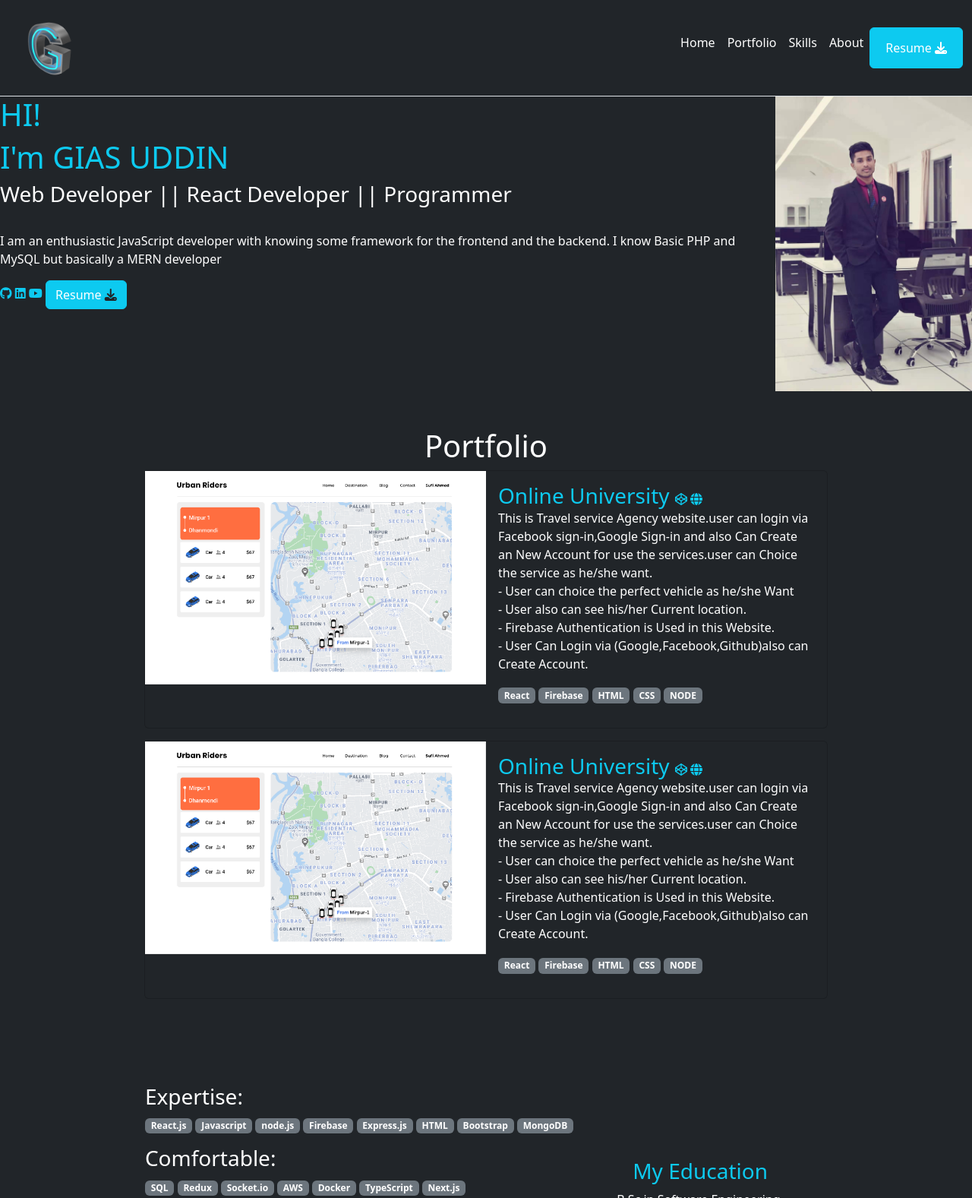
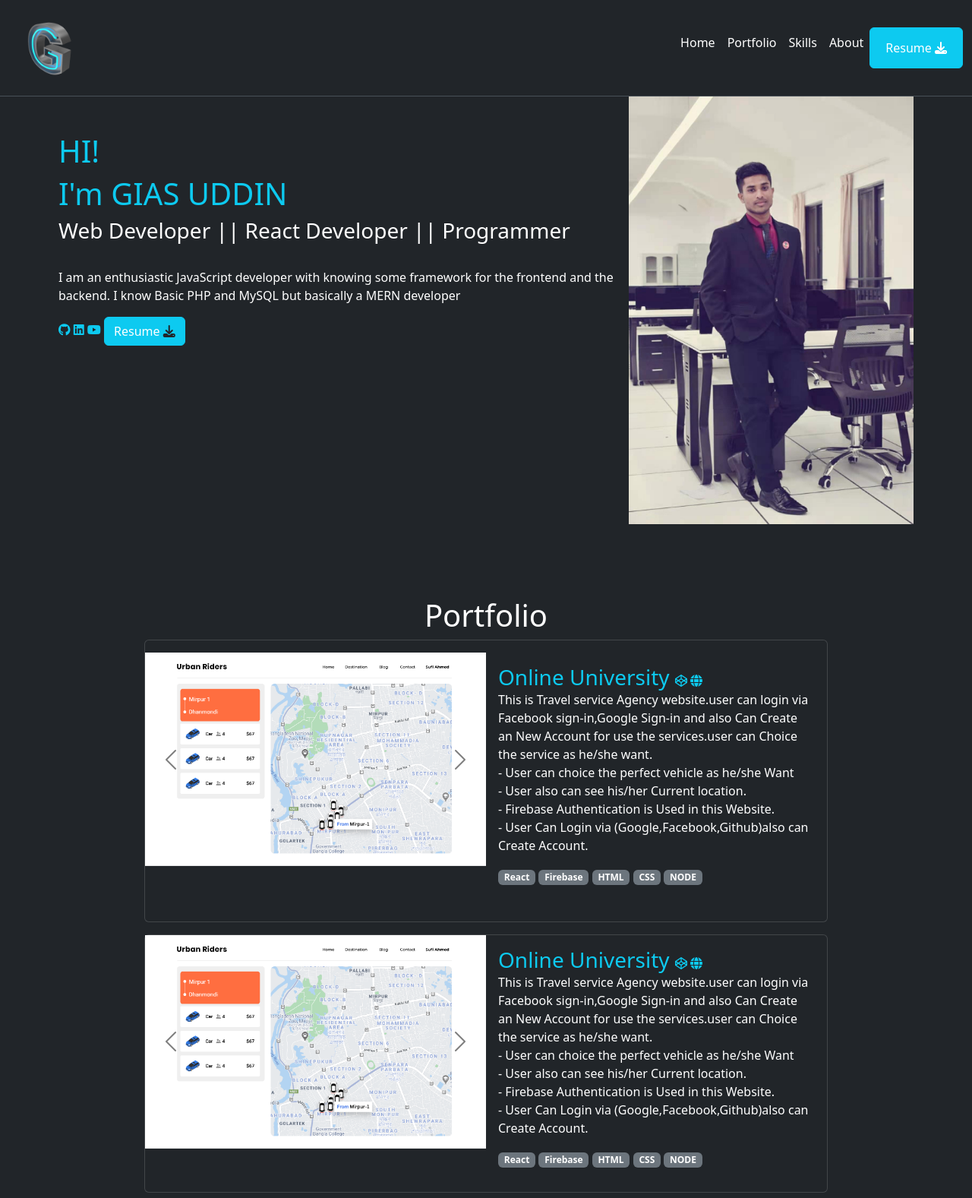
Before and after one commit to NowshinBushra/Portfolio-Site, a plain HTML site: page index.html in a window 1280 px wide. Shown: the top 1577 px of the page at 76% size. Drawn offline with Linux system fonts and the light colour scheme.

Commit message:
8th commit

```diff
--- a/index.html
+++ b/index.html
@@ -4,7 +4,7 @@
 <head>
     <meta charset="UTF-8">
     <meta name="viewport" content="width=device-width, initial-scale=1.0">
-    <title>Document</title>
+    <title>Portfolio Site</title>
 
     <link rel="stylesheet" href="style.css">
     <link rel="stylesheet" href="/bootstrap-5.3.3-dist/css/bootstrap.min.css">
@@ -13,7 +13,7 @@
         crossorigin="anonymous" referrerpolicy="no-referrer" />
 </head>
 
-<body class="bg-dark text-white">
+<body data-bs-theme="dark" class="text-white">
 
     <header>
         <!-- -------------------Navbar section---------------- -->
@@ -51,40 +51,45 @@
         </nav>
         <!-- ----------------------- Banner section --------------------- -->
 
-        <section class="banner d-flex">
-            <div class="intro">
+        <section class="mb-5 container" style="max-width: 1150px;">
+            <div class="row g-0">
+                <div class="col-md-8 mb-3">
+                    <div class="card-body mt-5">
                         <h1 class="text-info">HI!</h1>
                         <h1 class="text-info">I'm GIAS UDDIN</h1>
                         <h3>Web Developer || React Developer || Programmer</h3>
                         <br>
-                <p>I am an enthusiastic JavaScript developer with knowing some framework for the frontend and the
+                        <p>I am an enthusiastic JavaScript developer with knowing some framework for the frontend and
+                            the
                             backend. I know Basic PHP and MySQL but basically a MERN developer</p>
+                    </div>
 
                     <div>
                         <a class="text-info" href="https://github.com/"><i class="fa-brands fa-github"></i></a>
-                    <a class="text-info" href="https://www.linkedin.com/"><i class="fa-brands fa-linkedin"></i></a>
+                        <a class="text-info"href="https://www.linkedin.com/"><i class="fa-brands fa-linkedin"></i></a>
                         <a class="text-info" href="https://www.youtube.com/"><i class="fa-brands fa-youtube"></i></a>
-                    <button class="btn btn-info" type=""><a class="nav-link text-white"
-                        href="/images/galaxy.gif" download="resume">Resume <i
-                            class="fa-solid fa-download text-dark"></i></a>
+                        <button class="btn btn-info" type=""><a class="nav-link text-white" href="/images/galaxy.gif"
+                                download="resume">Resume <i class="fa-solid fa-download text-dark"></i></a>
                         </button>
                     </div>
                 </div>
-            <div class="w-25">
+                <div class="col-md-4">
                     <img src="/images/gias.jpg" class="img-fluid" alt="">
+                </div>
             </div>
         </section>
 
     </header>
 
     <main>
-        <section class="d-flex justify-content-center py-5">
+        <!--  ------------------------ Portfolio section -------------------- -->
+        <section class="d-flex justify-content-center p-5">
             <div>
                 <h1 class="text-center">Portfolio</h1>
 
                 <div class="card mb-3 bg-dark text-white" style="max-width: 900px;">
                     <div class="row g-0">
-                        <div class="col-md-6">
+                        <div class="col-md-6 my-3">
 
                             <div id="carouselExample" class="carousel slide">
                                 <div class="carousel-inner">
@@ -106,11 +111,13 @@
                             </div>
 
                         </div>
-                        <div class="col-md-6">
+                        <div class="col-md-6 my-3">
                             <div class="card-body">
                                 <h3 class="card-title d-inline text-info">Online University </h3>
-                                <a class="text-info" href="" target="_blank"><i class="fa-brands fa-codepen"></i></a>
-                                <a class="text-info" href="" target="_blank"><i class="fa-solid fa-globe"></i></a>
+                                <a class="text-info" href="https://github.com/NowshinBushra/Portfolio-Site"
+                                    target="_blank"><i class="fa-brands fa-codepen"></i></a>
+                                <a class="text-info" href="https://github.com/NowshinBushra/Portfolio-Site"
+                                    target="_blank"><i class="fa-solid fa-globe"></i></a>
                                 <p class="card-text">This is Travel service Agency website.user can login via Facebook
                                     sign-in,Google Sign-in and also Can Create an New Account for use the services.user
                                     can Choice the service as he/she want.
@@ -159,8 +166,10 @@
                         <div class="col-md-6">
                             <div class="card-body">
                                 <h3 class="card-title d-inline text-info">Online University </h3>
-                                <a class="text-info" href="" target="_blank"><i class="fa-brands fa-codepen"></i></a>
-                                <a class="text-info" href="" target="_blank"><i class="fa-solid fa-globe"></i></a>
+                                <a class="text-info" href="https://github.com/NowshinBushra/Portfolio-Site"
+                                    target="_blank"><i class="fa-brands fa-codepen"></i></a>
+                                <a class="text-info" href="https://github.com/NowshinBushra/Portfolio-Site"
+                                    target="_blank"><i class="fa-solid fa-globe"></i></a>
                                 <p class="text-white">This is Travel service Agency website.user can login via Facebook
                                     sign-in,Google Sign-in and also Can Create an New Account for use the services.user
                                     can Choice the service as he/she want.
@@ -185,8 +194,11 @@
         </section>
 
 
-        <section class="d-flex align-items-center justify-content-center py-5">
-            <div>
+        <section class="d-flex container align-items-center justify-content-around py-5">
+            <div class="mb-3 container" style="max-width: 990px;">
+                <div class="row g-0">
+                    <div class="col-md-8">
+
                         <div>
                             <h3>Expertise:</h3>
                             <p>
@@ -230,15 +242,20 @@
                                 <span class="badge text-bg-secondary">Git</span>
                             </p>
                         </div>
+
                     </div>
 
 
+                    <div class="col-md-4 d-flex align-items-center justify-content-center">
                         <div class="text-center">
                             <h3 class="text-info">My Education</h3>
                             <p>B.Sc in Software Engineering,
                                 <br>Yunnan University ( Kunming,Yunnan,China )
                                 <br><small>2018-2022</small>
                             </p>
+                        </div>
+                    </div>
+                </div>
             </div>
         </section>
 
@@ -273,9 +290,9 @@
             <p>Copyright © 2021 | gias uddin</p>
             <p>kunming,yunnan,china</p>
             <div>
-                <a class="text-reset" href="https://github.com/"><i class="fa-brands fa-github"></i></a>
-                <a class="text-reset" href="https://www.linkedin.com/"><i class="fa-brands fa-linkedin"></i></a>
-                <a class="text-reset" href="https://www.youtube.com/"><i class="fa-brands fa-youtube"></i></a>
+                <a class="text-info" href="https://github.com/"><i class="fa-brands fa-github"></i></a>
+                <a class="text-info"href="https://www.linkedin.com/"><i class="fa-brands fa-linkedin"></i></a>
+                <a class="text-info" href="https://www.youtube.com/"><i class="fa-brands fa-youtube"></i></a>
             </div>
         </div>
     </footer>
```
Lines whose indentation alone changed are shown as unchanged.
